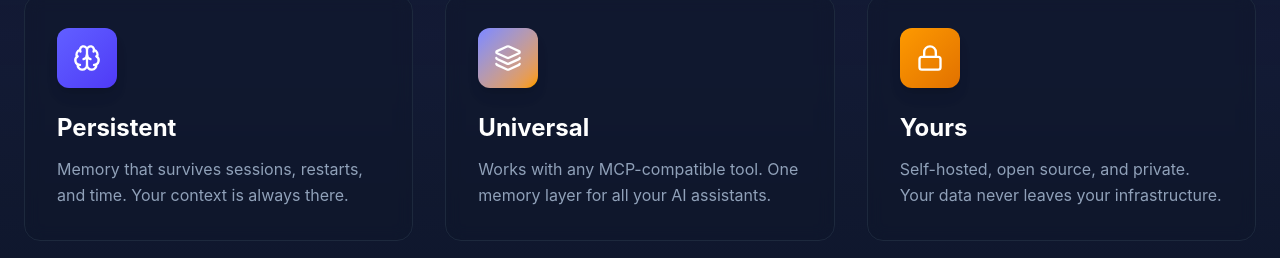
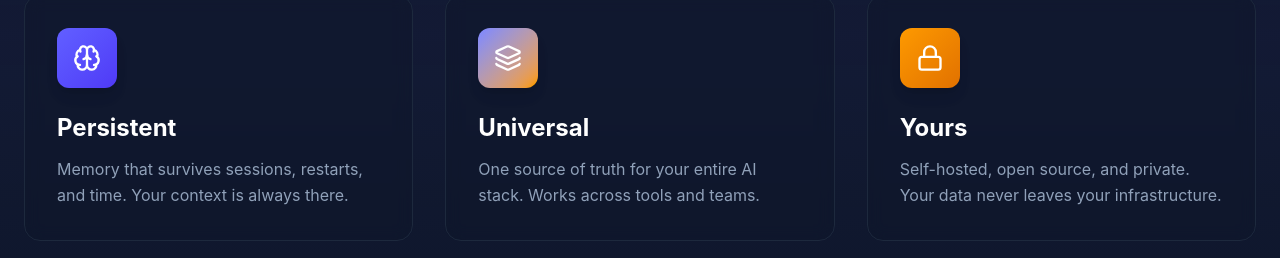
Before and after one commit to diwahq/diwa-web, a React (Vite) app: page / in a window 1280 px wide. Shown: the part 1693-1951 px from the top of the page. Built offline with nearby package versions, Linux system fonts and the light colour scheme.

Commit message:
docs: use 'One Source of Truth' messaging in solution section

```diff
--- a/src/DiwaWebsite.jsx
+++ b/src/DiwaWebsite.jsx
@@ -448,7 +448,7 @@ const SolutionSection = () => {
     {
       icon: Layers,
       title: 'Universal',
-      description: 'Works with any MCP-compatible tool. One memory layer for all your AI assistants.',
+      description: 'One source of truth for your entire AI stack. Works across tools and teams.',
       gradient: 'from-indigo-400 to-amber-500',
     },
     {
```
